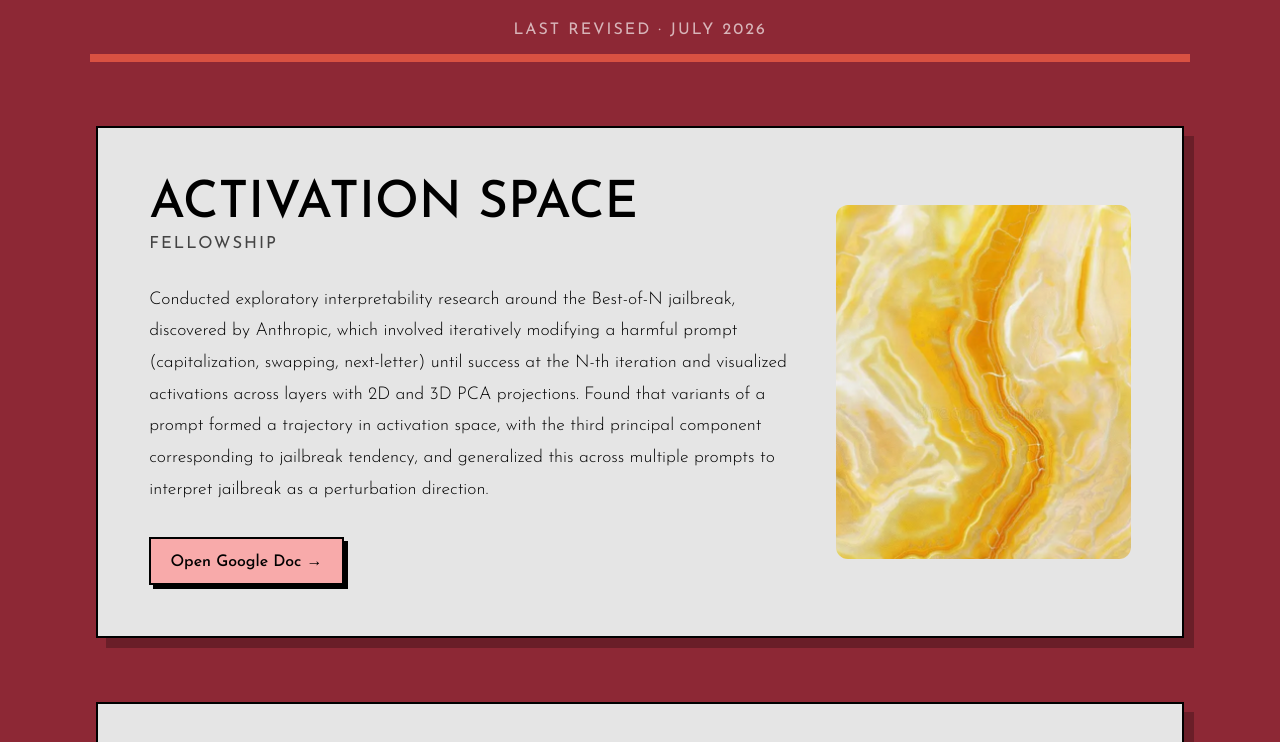
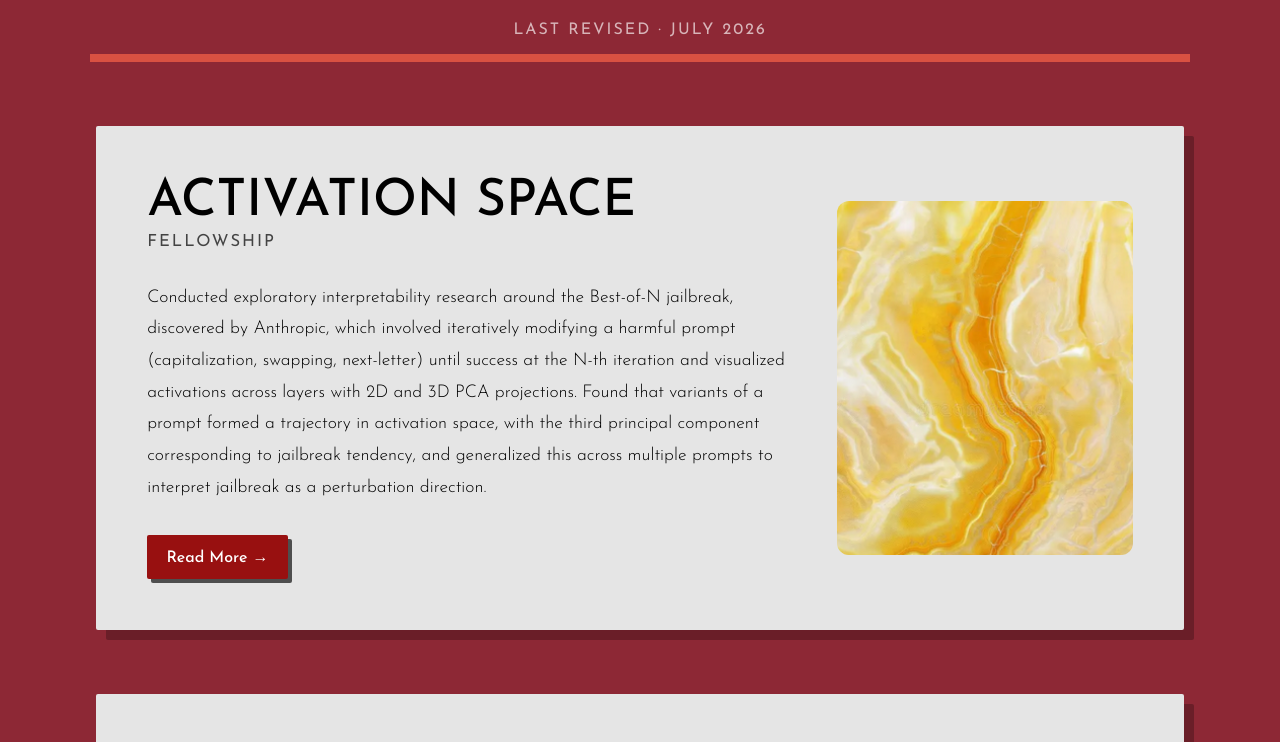
Before and after one commit to Sharatjacob2/main_website, a React (Create React App) app: page /projects in a window 1280 px wide. Shown: the part 911-1653 px from the top of the page. Built offline with nearby package versions, Linux system fonts and the light colour scheme.

Commit message:
trying out no borders and rounded corners

```diff
--- a/src/aboutPage/About.css
+++ b/src/aboutPage/About.css
@@ -44,8 +44,9 @@
 
     background: #efeff4;
     color: black;
+    border-radius: 2px;
 
-    border: 2px solid black;
+    /* border: 2px solid black; */
     box-shadow: 10px 10px 0 black;
 
     transition: 0.18s ease;
--- a/src/blogPage/Blog.css
+++ b/src/blogPage/Blog.css
@@ -12,7 +12,7 @@
   display: flex;
   flex-direction: column;
 
-  border: 2px solid black;
+  /* border: 2px solid black; */
   box-shadow: 10px 10px 0 rgba(0, 0, 0, 0.368);
 
   transition: 0.2s ease;
--- a/src/footer/Footer.css
+++ b/src/footer/Footer.css
@@ -51,8 +51,10 @@
     min-height: 55px;
 
     /* background: white; */
+    background-color: rgba(0, 0, 0, 0.096);
+    border-radius: 2px;
 
-    border: 2px solid black;
+    border: none;
 
     box-shadow: 5px 5px 0 rgba(0, 0, 0, 0.5);
 
--- a/src/projectPage/Project.css
+++ b/src/projectPage/Project.css
@@ -17,8 +17,10 @@
   padding: clamp(2rem, 4vw, 4rem);
 
   background: #e5e5e5;
+    border-radius: 2px;
 
-  border: 2px solid black;
+  /* border: 2px solid black; */
+  border-radius: 2px;
 
   box-shadow: 10px 10px 0 rgba(0, 0, 0, 0.25);
 
@@ -96,15 +98,16 @@
 
   padding: 0.8rem 1.2rem;
 
-  border: 2px solid black;
+  /* border: 2px solid black; */
+    border-radius: 2px;
 
-  background: rgb(248, 170, 170);
+  background: rgb(152, 16, 16);
 
-  color: black;
+  color: white;
 
   text-decoration: none;
 
-  box-shadow: 4px 4px 0 black;
+  box-shadow: 4px 4px 0 rgba(0, 0, 0, 0.66);
 
   transition: 0.18s ease;
 
--- a/src/projectPage/Project.js
+++ b/src/projectPage/Project.js
@@ -19,7 +19,6 @@ import { Link } from "react-router-dom";
 
 function ProjectItem({ item }) {
   return (
-    <Link to={`/projects/${item.slug}`}>
       <div className="project-item">
         <div className="project-text">
           <div className="project-title">{item.title}</div>
@@ -28,14 +27,9 @@ function ProjectItem({ item }) {
 
           <div className="project-desc">{item.description}</div>
 
-          <a
-            href={item.linkref}
-            target="_blank"
-            rel="noopener noreferrer"
-            className="project-link"
-          >
-            {item.link}
-          </a>
+    <Link to={`/projects/${item.slug}`} className="project-link">
+            Read More →
+    </Link>
         </div>
         <div className="projects-image-wrapper">
           <img
@@ -47,7 +41,6 @@ function ProjectItem({ item }) {
 
         <div className="project-divider"></div>
       </div>
-    </Link>
   );
 }
 
--- a/src/projectPage/ProjectPage.css
+++ b/src/projectPage/ProjectPage.css
@@ -10,5 +10,5 @@
 
     --link:rgb(226, 100, 100);
 
-    --link-bg:rgb(248, 170, 170);
+    --link-bg:rgb(164, 36, 36);
 }
--- a/src/resumePage/Resume.css
+++ b/src/resumePage/Resume.css
@@ -89,8 +89,9 @@
     margin:0 auto;
 
     background:white;
+    border-radius: 2px;
 
-    border:2px solid black;
+    /* border:2px solid black; */
 
     box-shadow:12px 12px 0 rgba(0, 0, 0, 0.333);
 
--- a/src/utils/ContentPage.css
+++ b/src/utils/ContentPage.css
@@ -14,7 +14,9 @@
     padding: 100px 90px 80px;
     background: #f4eee5;
     color: #222;
-    border: 2px solid black;
+    /* border: 2px solid black; */
+        border-radius: 2px;
+
     box-shadow: 12px 12px 0 rgba(0, 0, 0, 0.354);
     font-family: Georgia, serif;
     line-height: 1.8;
@@ -85,22 +87,16 @@
 .content-link {
 
     display: inline-block;
-
     padding: .8rem 1.2rem;
-
-    border: 2px solid black;
-
+    /* border: 2px solid black; */
+    border-radius: 2px;
     background: var(--link-bg);
-
-    color: black;
-
+    color: white;
     text-decoration: none;
-
-    box-shadow: 4px 4px 0 black;
-
+    box-shadow: 4px 4px 0 rgba(0, 0, 0, 0.724);
     transition: .18s ease;
-
     font-weight: 500;
+    margin-top: 0.5rem;
 }
 
 .content-link:hover {
--- a/src/utils/FloatingMenu.css
+++ b/src/utils/FloatingMenu.css
@@ -34,11 +34,12 @@
     width: 5.5rem;
     height: 2.5rem;
 
-    background: white;
+    background: rgb(244, 244, 244);
 
-    border: 2px solid black;
+    /* border: 2px solid black; */
 
     box-shadow: 6px 6px 0 black;
+    border-radius: 2px;
 
     color: black;
     text-decoration: none;
@@ -76,8 +77,9 @@
     height: 60px;
 
     background: white;
+    border-radius: 2px;
 
-    border: 2px solid black;
+    /* border: 2px solid black; */
 
     box-shadow: 6px 6px 0 black;
 
--- a/src/weirdPage/Weird.css
+++ b/src/weirdPage/Weird.css
@@ -75,7 +75,7 @@
 
     background:white;
 
-    border:2px solid black;
+    border: none;
 
     box-shadow:10px 10px 0 rgba(0, 0, 0, 0.39);
 
--- a/src/weirdPage/weirdPost.css
+++ b/src/weirdPage/weirdPost.css
@@ -65,6 +65,7 @@
 
 .weird-content-page {
   padding: 0;
+  border: none;
 }
 
 .weird-content-body {
```
